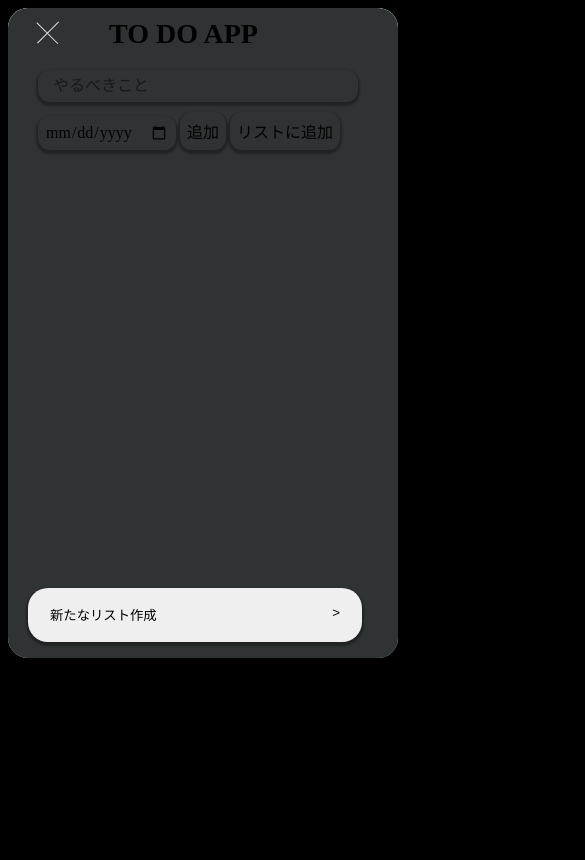
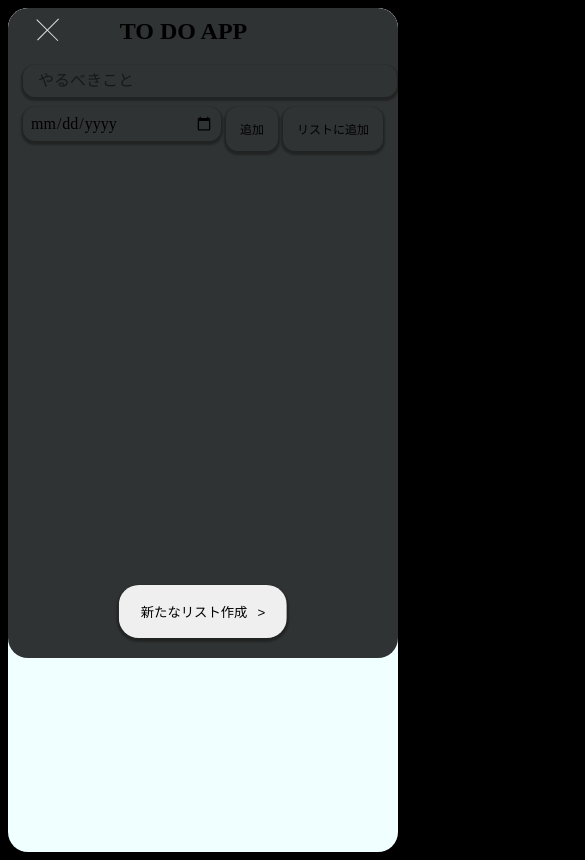
Before and after one commit to tamu1004/todo-app-js, a plain HTML site: page index.html in a window 390 px wide. Both pictures are taken after a click on the button "リストに追加". Shown: the top 860 px of the page, 585 px wide, since content can reach past the window. Drawn offline with Linux system fonts and the light colour scheme.

Commit message:
Update style.css

```diff
--- a/style.css
+++ b/style.css
@@ -41,6 +41,10 @@ body{
 
 .EndInput{
     margin-bottom: 15px;
+    display: flex;
+    align-items: center;
+    gap: 8px;
+    flex-wrap: wrap;
 }
 
 #ToDo-container{
@@ -396,7 +400,96 @@ select:hover{
 }
 
 @media(max-width: 430px){
+    #newToDoApp{
+        width: 100vw;
+        overflow-x: hidden;
+    }
+
+    .AddToDo-field{
+        width: 100vw;
+        min-height: 100vh;
+    }
+
+    .first-container{
+        width: 100vw;
+    }
+
+    .second-container{
+        width: 100vw;
+        min-height: 100vh;
+        left: -100vw;
+    }
+
+    .second-container.active{
+        left: -100vw;
+    }
+
+    .third-container{
+        width: 100vw;
+        min-height: 100vh;
+    }
+
     .EndInput{
-        justify-content: space-between;
+        display: flex;
+        flex-wrap: wrap;
+        gap: 5px;
+        justify-content: flex-start;
+        align-items: stretch;
+    }
+
+    #deadline{
+        flex: 1;
+        min-width: 120px;
+    }
+
+    #addButton, #addListButton{
+        flex: 0 0 auto;
+        padding: 8px 12px;
+        font-size: 12px;
+    }
+
+    #todo{
+        margin-left: 15px;
+        margin-right: 15px;
+    }
+
+    #Tasktxt{
+        width: 100%;
+    }
+
+    .title{
+        font-size: 24px;
+    }
+
+    .CreateNewList{
+        position: fixed;
+        bottom: 20px;
+        left: 50%;
+        transform: translateX(-50%);
+        margin: 0;
+    }
+
+    .createList{
+        padding: 15px 20px;
+        width: auto;
+        position: relative;
+    }
+
+    .createtxt{
+        position: relative;
+        left: auto;
+        margin: 0;
+    }
+
+    .arrow{
+        position: relative;
+        right: auto;
+        margin: 0;
+        margin-left: 10px;
+    }
+
+    .white{
+        width: 90vw;
+        max-width: 300px;
     }
 }
```
